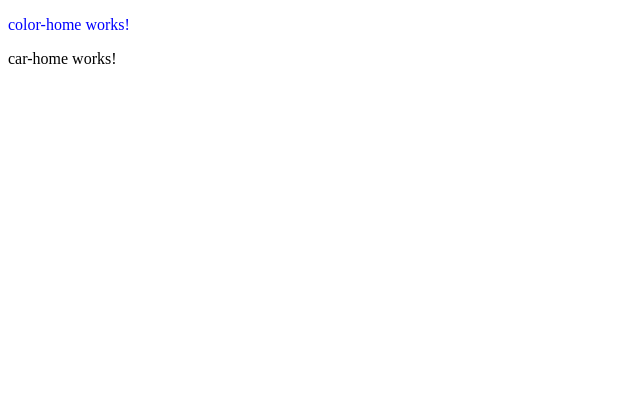
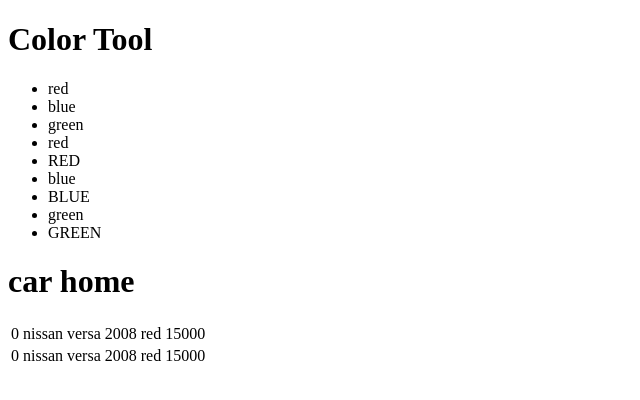
Before and after one commit to stephenhales/Angular-training, an Angular app in the folder demo-app/: page / in a window 1280 px wide. Shown: the top 400 px of the page, without its empty margins (0-640 px from the left). Built offline with nearby package versions, Linux system fonts and the light colour scheme.

Commit message:
demo-app - use ngFor to loop throgh lists and create objects

```diff
--- a/demo-app/src/app/car-tool/components/car-home/car-home.component.html
+++ b/demo-app/src/app/car-tool/components/car-home/car-home.component.html
@@ -1,3 +1,14 @@
-<p>
-  car-home works!
-</p>
+<header>
+  <h1>{{headerText}}</h1>
+</header>
+
+<table>
+  <tr *ngFor="let car of cars">
+    <td>{{car.id}}</td>
+    <td>{{car.make}}</td>
+    <td>{{car.model}}</td>
+    <td>{{car.year}}</td>
+    <td>{{car.color}}</td>
+    <td>{{car.price}}</td>
+  </tr>
+</table>
--- a/demo-app/src/app/car-tool/components/car-home/car-home.component.ts
+++ b/demo-app/src/app/car-tool/components/car-home/car-home.component.ts
@@ -7,6 +7,13 @@ import { Component, OnInit } from '@angular/core';
 })
 export class CarHomeComponent implements OnInit {
 
+  headerText = 'car home';
+
+  cars = [
+    { id: 0, make: 'nissan', model: 'versa', year: 2008, color: 'red', price: 15000},
+    { id: 0, make: 'nissan', model: 'versa', year: 2008, color: 'red', price: 15000}
+  ];
+
   constructor() { }
 
   ngOnInit() {
--- a/demo-app/src/app/color-tool/components/color-home/color-home.component.html
+++ b/demo-app/src/app/color-tool/components/color-home/color-home.component.html
@@ -1,3 +1,12 @@
-<p>
-  color-home works!
-</p>
+<header>
+  <h1>{{headerText}}</h1>
+</header>
+
+<ul>
+  <li *ngFor="let color of colors">{{color}}</li>
+
+  <ng-container *ngFor="let color of colors">
+    <li>{{color}}</li>
+    <li>{{color | uppercase}}</li>
+  </ng-container>
+</ul>
--- a/demo-app/src/app/color-tool/components/color-home/color-home.component.ts
+++ b/demo-app/src/app/color-tool/components/color-home/color-home.component.ts
@@ -7,6 +7,10 @@ import { Component, OnInit } from '@angular/core';
 })
 export class ColorHomeComponent implements OnInit {
 
+  headerText = 'Color Tool' ;
+
+  colors = [ 'red', 'blue', 'green' ];
+
   constructor() { }
 
   ngOnInit() {
```
